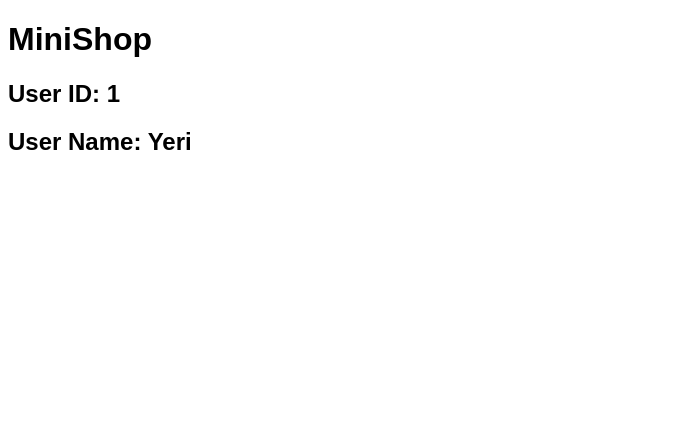
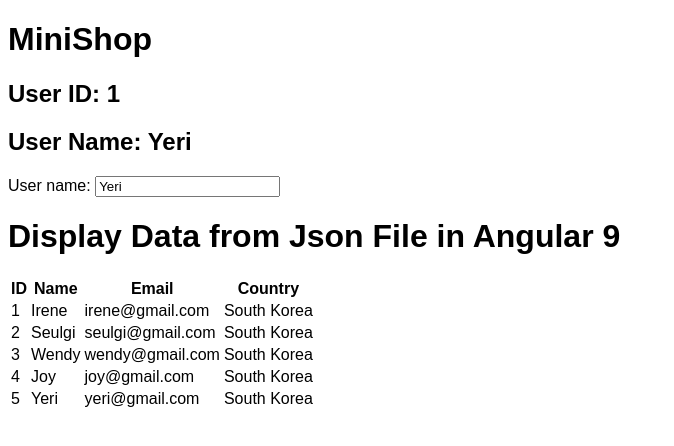
Before and after one commit to YeriAddict/MiniShop, an Angular app: page / in a window 1280 px wide. Shown: the top 446 px of the page, without its empty margins (0-674 px from the left). Built offline with nearby package versions, Linux system fonts and the light colour scheme.

Commit message:
Added json file for users

```diff
--- a/src/app/app.module.ts
+++ b/src/app/app.module.ts
@@ -1,4 +1,5 @@
 import { NgModule } from '@angular/core';
+import { FormsModule } from '@angular/forms';
 import { BrowserModule } from '@angular/platform-browser';
 
 import { AppComponent } from './app.component';
@@ -10,7 +11,8 @@ import { UsersComponent } from './users/users.component';
     UsersComponent
   ],
   imports: [
-    BrowserModule
+    BrowserModule,
+    FormsModule
   ],
   providers: [],
   bootstrap: [AppComponent]
--- a/src/app/user.ts
+++ b/src/app/user.ts
@@ -1,4 +1,6 @@
 export interface User {
     id: number;
     name: string;
+    email: string;
+    country: string;
 }
--- a/src/app/users/users.component.html
+++ b/src/app/users/users.component.html
@@ -1,2 +1,31 @@
-<h2>User ID: {{user.id}}</h2>
-<h2>User Name: {{user.name}}</h2>
+<h2>User ID: {{yeri.id}}</h2>
+<h2>User Name: {{yeri.name}}</h2>
+
+<div>
+    <label for="name">User name: </label>
+    <input id="name" [(ngModel)]="yeri.name" placeholder="name">
+</div>
+
+<div class="container">
+
+    <h1> Display Data from Json File in Angular 9 </h1>
+
+    <table class="table table-striped">
+      <thead>
+          <tr>
+            <th>ID</th>
+            <th>Name</th>
+            <th>Email</th>
+            <th>Country</th>
+          </tr>
+      </thead>
+      <tbody>
+        <tr *ngFor="let user of users">
+          <td>{{ user.id }}</td>
+          <td>{{ user.name }}</td>
+          <td>{{ user.email }}</td>
+          <td>{{ user.country }}</td>
+        </tr>
+      </tbody>
+    </table>
+  </div>
--- a/src/app/users/users.component.ts
+++ b/src/app/users/users.component.ts
@@ -1,5 +1,6 @@
 import { Component, OnInit } from '@angular/core';
 import { User } from '../user';
+import usersData from './users.json';
 
 @Component({
   selector: 'app-users',
@@ -10,10 +11,14 @@ export class UsersComponent implements OnInit {
 
   constructor() { }
 
-  user :User = {
+  yeri :User = {
     id:1,
-    name: "Yeri"
+    name: "Yeri",
+    email: "test@gmail.com",
+    country: "France"
   }
+
+  users: User[] = usersData;
 
   ngOnInit(): void {
   }
--- /dev/null
+++ b/src/app/users/users.json
@@ -0,0 +1,32 @@
+[
+  {
+    "id": 1,
+    "name": "Irene",
+    "email": "irene@gmail.com",
+    "country": "South Korea"
+  },
+  {
+    "id": 2,
+    "name": "Seulgi",
+    "email": "seulgi@gmail.com",
+    "country": "South Korea"
+  },
+  {
+    "id": 3,
+    "name": "Wendy",
+    "email": "wendy@gmail.com",
+    "country": "South Korea"
+  },
+  {
+    "id": 4,
+    "name": "Joy",
+    "email": "joy@gmail.com",
+    "country": "South Korea"
+  },
+  {
+    "id": 5,
+    "name": "Yeri",
+    "email": "yeri@gmail.com",
+    "country": "South Korea"
+  }
+]
--- a/tsconfig.json
+++ b/tsconfig.json
@@ -21,7 +21,9 @@
     "lib": [
       "es2020",
       "dom"
-    ]
+    ],
+    "resolveJsonModule": true,
+    "esModuleInterop": true,
   },
   "angularCompilerOptions": {
     "enableI18nLegacyMessageIdFormat": false,
```
